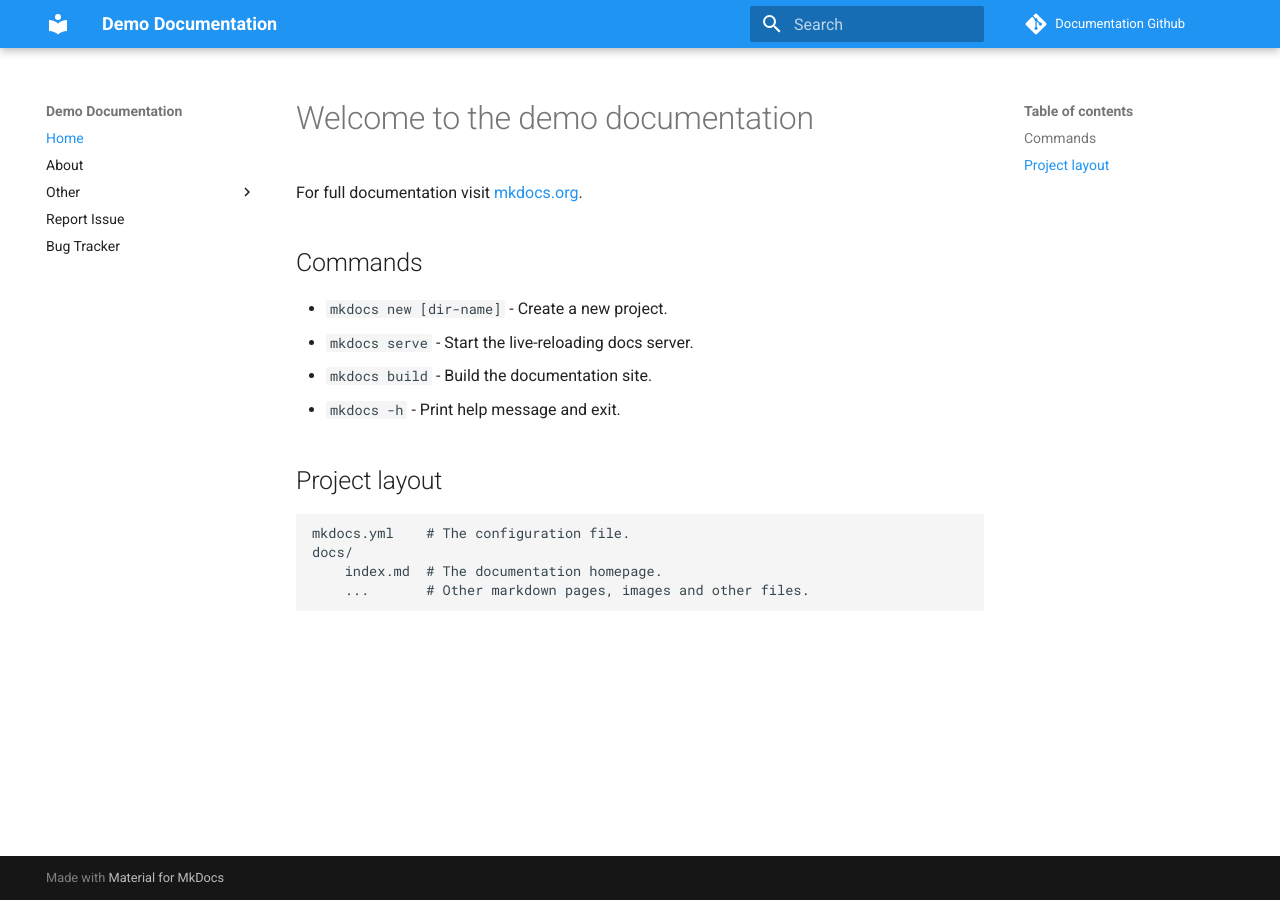
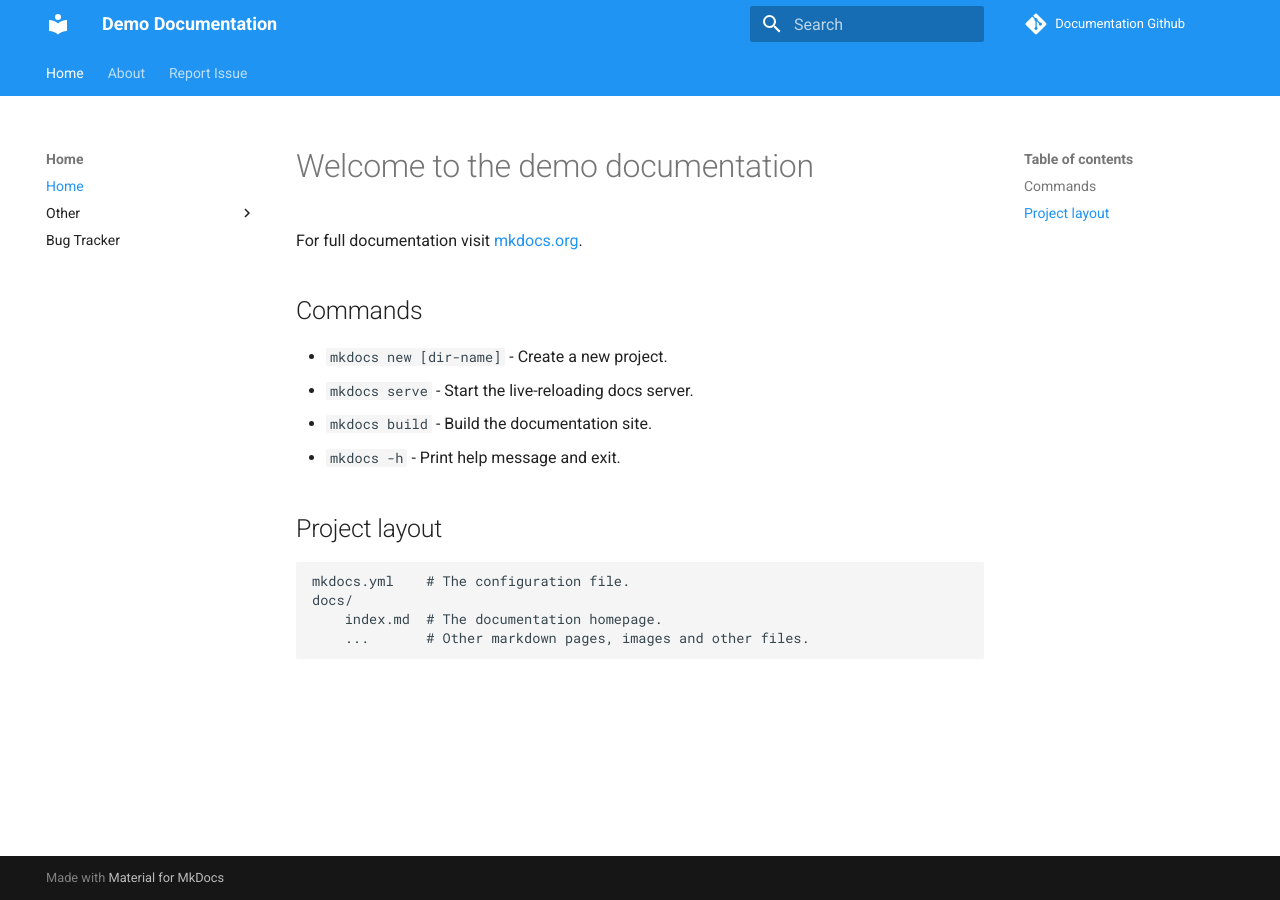
Before and after one commit to rgeerkens/Documentation, an MkDocs documentation site: the page built from docs/index.md, in a window 1280 px wide. Built offline with MkDocs 1.6.1 and Material for MkDocs 9.7.7, drawn with Linux system fonts in a browser that asks for light colours; comment, search, counter and statistics services are not loaded.

Commit message:
Update mkdocs.yml

```diff
--- a/mkdocs.yml
+++ b/mkdocs.yml
@@ -8,12 +8,18 @@ theme:
     palette:
         primary: blue
         accent: white
+    features:
+      - navigation.instant
+      - navigation.tracking
+      - navigation.tabs
 
 nav:
-    - Home: index.md
+    - Home:
+        - Home: index.md
+        - Other:
+          - License: licenses.md
+          - Release Notes : release-notes.md
+        - Bug Tracker: bugs.md
+
     - About : about.md
-    - Other:
-      - License: licenses.md
-      - Release Notes : release-notes.md
     - Report Issue: https://github.com/rgeerkens/Documentation/issues/new
-    - Bug Tracker: bugs.md
```
